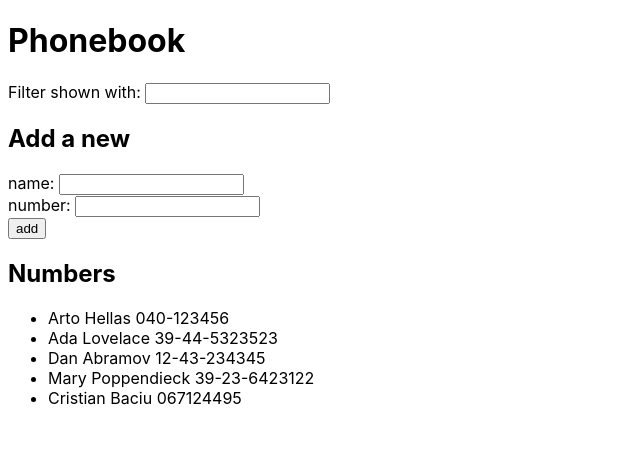
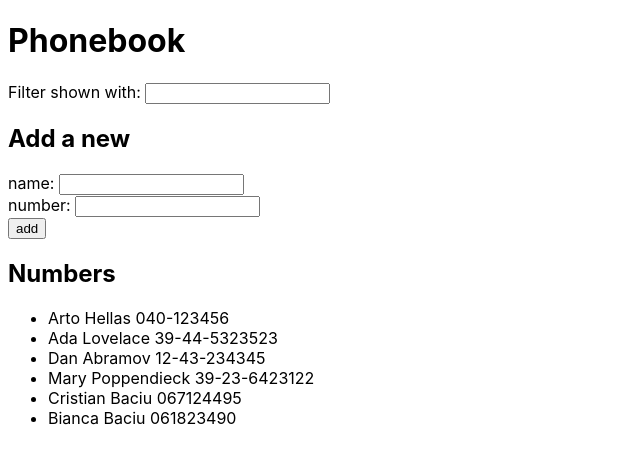
Before and after one commit to baciucristian/fullstackopen-course, a React (Create React App) app in the folder part_2/phonebook/: page / in a window 1280 px wide. Shown: the top 464 px of the page, without its empty margins (0-640 px from the left). Built offline with nearby package versions, Linux system fonts and the light colour scheme; data requests are answered from the project's data file; the HTML template or start-up script is replaced by a standard one.

Commit message:
Solution 2.16

```diff
--- a/part_2/phonebook/db.json
+++ b/part_2/phonebook/db.json
@@ -24,6 +24,11 @@
       "name": "Cristian Baciu",
       "number": "067124495",
       "id": 5
+    },
+    {
+      "name": "Bianca Baciu",
+      "number": "061823490",
+      "id": 6
     }
   ]
 }
--- a/part_2/phonebook/src/App.js
+++ b/part_2/phonebook/src/App.js
@@ -1,9 +1,9 @@
 import React, {useState, useEffect} from 'react';
-import axios from 'axios';
 
 import Filter from './components/Filter';
 import Form from './components/Form';
 import Persons from './components/Persons';
+import personService from './services/persons';
 
 const App = () => {
   const [persons, setPersons] = useState([]);
@@ -12,9 +12,9 @@
   const [newNumber, setNewNumber] = useState('');
 
   useEffect(() => {
-    axios.get('http://localhost:3001/persons').then(response => {
-      setPersons(response.data);
-      setSelectedPersons(response.data);
+    personService.getAll().then(initialPersons => {
+      setPersons(initialPersons);
+      setSelectedPersons(initialPersons);
     });
   }, []);
 
@@ -30,12 +30,10 @@
 
     if (hasSameName) alert(`${newName} is already added to phonebook!`);
     else {
-      axios
-        .post('http://localhost:3001/persons', personObject)
-        .then(response => {
-          setPersons(persons.concat(response.data));
-          setSelectedPersons(persons.concat(response.data));
-        });
+      personService.create(personObject).then(returnedPerson => {
+        setPersons(persons.concat(returnedPerson));
+        setSelectedPersons(persons.concat(returnedPerson));
+      });
     }
   };
 
--- /dev/null
+++ b/part_2/phonebook/src/services/persons.js
@@ -0,0 +1,14 @@
+import axios from 'axios';
+const baseUrl = 'http://localhost:3001/persons';
+
+const getAll = () => {
+  const request = axios.get(baseUrl);
+  return request.then(response => response.data);
+};
+
+const create = newObject => {
+  const request = axios.post(baseUrl, newObject);
+  return request.then(response => response.data);
+};
+
+export default {getAll, create};
```
